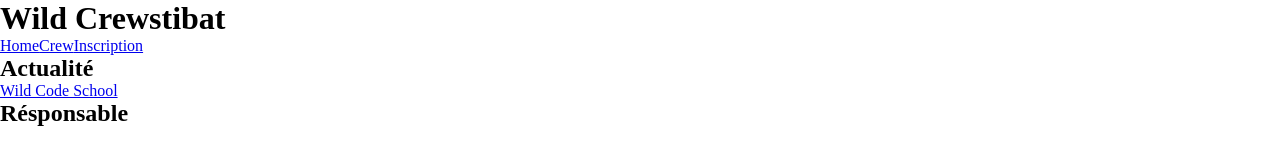
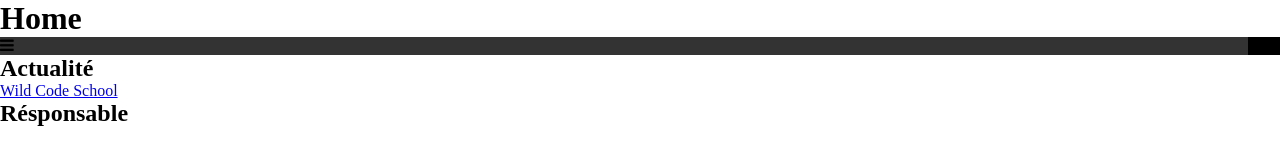
Before and after one commit to Vivec42/Wild-Crew-Crewstibat-, a plain HTML site: page index.html in a window 1280 px wide. Drawn offline with Linux system fonts and the light colour scheme.

Commit message:
Added the Burger Menu(need to be improved).

```diff
--- a/contact.html
+++ b/contact.html
@@ -8,6 +8,10 @@
       rel="shortcut icon"
       href="./Assets/WCS_Icon.png"
       type="image/x-icon"
+    />
+    <link
+      rel="stylesheet"
+      href="https://cdnjs.cloudflare.com/ajax/libs/font-awesome/4.7.0/css/font-awesome.min.css"
     />
     <link rel="stylesheet" href="/style.css" />
     <script src="/script.js"></script>
--- a/index.html
+++ b/index.html
@@ -9,6 +9,10 @@
       href="./Assets/WCS_Icon.png"
       type="image/x-icon"
     />
+    <link
+      rel="stylesheet"
+      href="https://cdnjs.cloudflare.com/ajax/libs/font-awesome/4.7.0/css/font-awesome.min.css"
+    />
     <link rel="stylesheet" href="/style.css" />
     <script src="/script.js"></script>
     <title>Wild Crewstibat</title>
@@ -16,13 +20,15 @@
 
   <body>
     <header>
-      <h1>Wild Crewstibat</h1>
+      <h1>Home</h1>
       <nav>
         <ul id="myLinks">
-          <a href="./index.html">Home</a
-          ><a href="./crew.html">Crew</a
-          ><a href="./contact.html">Inscription</a>
+          <a href="./index.html">Home</a>
+          <a href="./crew.html">Crew</a>
+          <a href="./contact.html">Inscription</a>
         </ul>
+        <a href="javascript:void(0);" class="icon" onclick="burgerMenu()"></a>
+        <i class="fa fa-bars"></i>
       </nav>
     </header>
     <section>
@@ -36,9 +42,9 @@
     <section><h2>Résponsable</h2></section>
     <footer>
       <ul>
-        <a href="https://www.youtube.com/channel/UCi99G_0QPx5sYsK8zdvQzfw"></a
-        ><a href="https://twitter.com/wildcodeschool?lang=en"></a
-        ><a href="https://www.linkedin.com/school/wild-code-school/"></a>
+        <a href="https://www.youtube.com/channel/UCi99G_0QPx5sYsK8zdvQzfw"></a>
+        <a href="https://twitter.com/wildcodeschool?lang=en"></a>
+        <a href="https://www.linkedin.com/school/wild-code-school/"></a>
       </ul>
     </footer>
   </body>
--- a/style.css
+++ b/style.css
@@ -3,3 +3,49 @@
   padding: 0;
   box-sizing: border-box;
 }
+
+/* BURGER MENU */
+
+/* Style the navigation menu */
+nav {
+  overflow: hidden;
+  background-color: #333;
+  position: relative;
+}
+
+/* Hide the links inside the navigation menu (except for logo/home) */
+nav #myLinks {
+  display: none;
+}
+
+/* Style navigation menu links */
+nav a {
+  color: white;
+  padding: 14px 16px;
+  text-decoration: none;
+  font-size: 17px;
+  display: block;
+}
+
+/* Style the hamburger menu */
+nav a.icon {
+  background: black;
+  display: block;
+  position: absolute;
+  right: 0;
+  top: 0;
+}
+
+/* Add a grey background color on mouse-over */
+nav a:hover {
+  background-color: #ddd;
+  color: black;
+}
+
+/* Style the active link (or home/logo) */
+.active {
+  background-color: #04aa6d;
+  color: white;
+}
+
+/* BURGER MENU */
```
Also changed, not shown: crew.html (+4 -0 lines).
